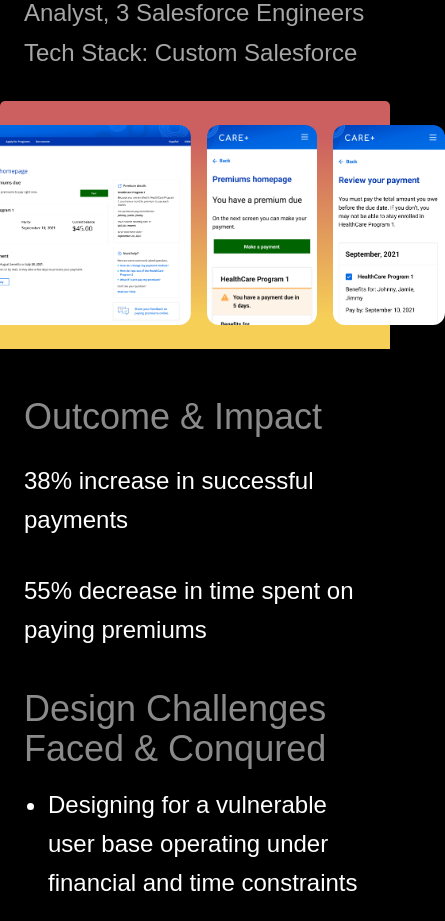
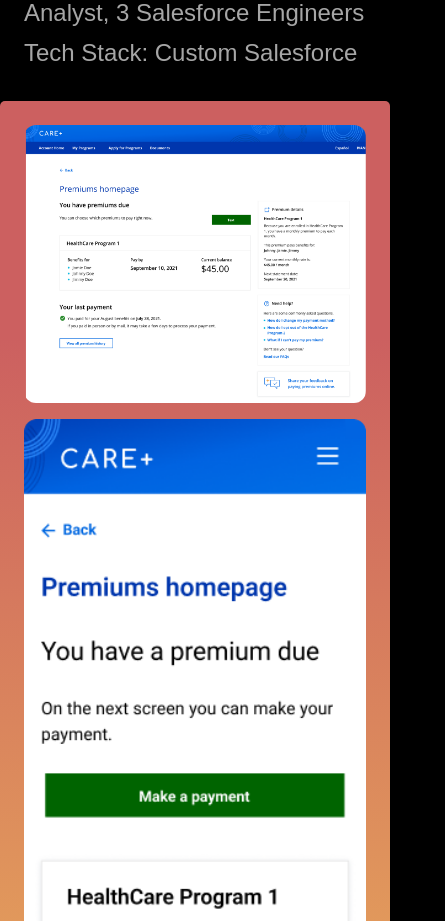
Before and after one commit to alexphamtran-ship-it/portfolio-project, a React (Vite) app: page /projects/epayments in a window 390 px wide. Shown: the part 1060-1981 px from the top of the page, 445 px wide, since content can reach past the window. Built offline with nearby package versions, Linux system fonts and the light colour scheme; a web font is replaced by a local one.

Commit message:
fixed mobile responsive with hero

```diff
--- a/src/pages/EPaymentsDetail.tsx
+++ b/src/pages/EPaymentsDetail.tsx
@@ -60,32 +60,29 @@
         className="w-full mt-8 rounded-t-[5px] backdrop-blur-[50px] p-6 lg:p-8"
         style={gradientStyle}
       >
-        {/* All three images share the same height; each container is tight around its image */}
-        <div
-          className="flex flex-row justify-center gap-4 max-w-[1440px] mx-auto"
-          style={{ height: 'clamp(200px, 35vw, 420px)' }}
-        >
-          <div className="rounded-xl overflow-hidden shrink-0">
+        {/* Mobile: stacked vertically. md+: side-by-side with clamped height */}
+        <div className="flex flex-col md:flex-row justify-center gap-4 max-w-[1440px] mx-auto">
+          <div className="rounded-xl overflow-hidden">
             <img
               src="/images/epayments/hero%20image%201.png"
               alt="CARE+ Premiums Homepage — Desktop Dashboard"
-              className="h-full w-auto block"
+              className="w-full h-auto md:h-[clamp(200px,35vw,420px)] md:w-auto block"
               loading="lazy"
             />
           </div>
-          <div className="rounded-xl overflow-hidden shrink-0">
+          <div className="rounded-xl overflow-hidden">
             <img
               src="/images/epayments/hero%20image%202.png"
               alt="Mobile — Premiums Due Notification"
-              className="h-full w-auto block"
+              className="w-full h-auto md:h-[clamp(200px,35vw,420px)] md:w-auto block"
               loading="lazy"
             />
           </div>
-          <div className="rounded-xl overflow-hidden shrink-0">
+          <div className="rounded-xl overflow-hidden">
             <img
               src="/images/epayments/hero%20image%203.png"
               alt="Mobile — Review Your Payment Screen"
-              className="h-full w-auto block"
+              className="w-full h-auto md:h-[clamp(200px,35vw,420px)] md:w-auto block"
               loading="lazy"
             />
           </div>
--- a/src/pages/EnergySuiteDetail.tsx
+++ b/src/pages/EnergySuiteDetail.tsx
@@ -60,32 +60,29 @@
         className="w-full mt-8 rounded-t-[5px] backdrop-blur-[50px] p-6 lg:p-8"
         style={gradientStyle}
       >
-        {/* All three images share the same height; each container is tight around its image */}
-        <div
-          className="flex flex-row justify-center gap-4 max-w-[1440px] mx-auto"
-          style={{ height: 'clamp(200px, 35vw, 420px)' }}
-        >
-          <div className="rounded-xl overflow-hidden shrink-0">
+        {/* Mobile: stacked vertically. md+: side-by-side with clamped height */}
+        <div className="flex flex-col md:flex-row justify-center gap-4 max-w-[1440px] mx-auto">
+          <div className="rounded-xl overflow-hidden">
             <img
               src="/images/energy-suite/hero%20image%20energy%201.png"
               alt="GovConnect Energy Rebates — State Funding and Program Metrics Dashboard"
-              className="h-full w-auto block"
+              className="w-full h-auto md:h-[clamp(200px,35vw,420px)] md:w-auto block"
               loading="lazy"
             />
           </div>
-          <div className="rounded-xl overflow-hidden shrink-0">
+          <div className="rounded-xl overflow-hidden">
             <img
               src="/images/energy-suite/hero%20image%20energy%202.png"
               alt="Constituent Portal — Energy Audit Submitted Progress Tracker"
-              className="h-full w-auto block"
+              className="w-full h-auto md:h-[clamp(200px,35vw,420px)] md:w-auto block"
               loading="lazy"
             />
           </div>
-          <div className="rounded-xl overflow-hidden shrink-0">
+          <div className="rounded-xl overflow-hidden">
             <img
               src="/images/energy-suite/hero%20image%20energy%203.png"
               alt="Constituent Portal — Account Created Success Screen"
-              className="h-full w-auto block"
+              className="w-full h-auto md:h-[clamp(200px,35vw,420px)] md:w-auto block"
               loading="lazy"
             />
           </div>
```
